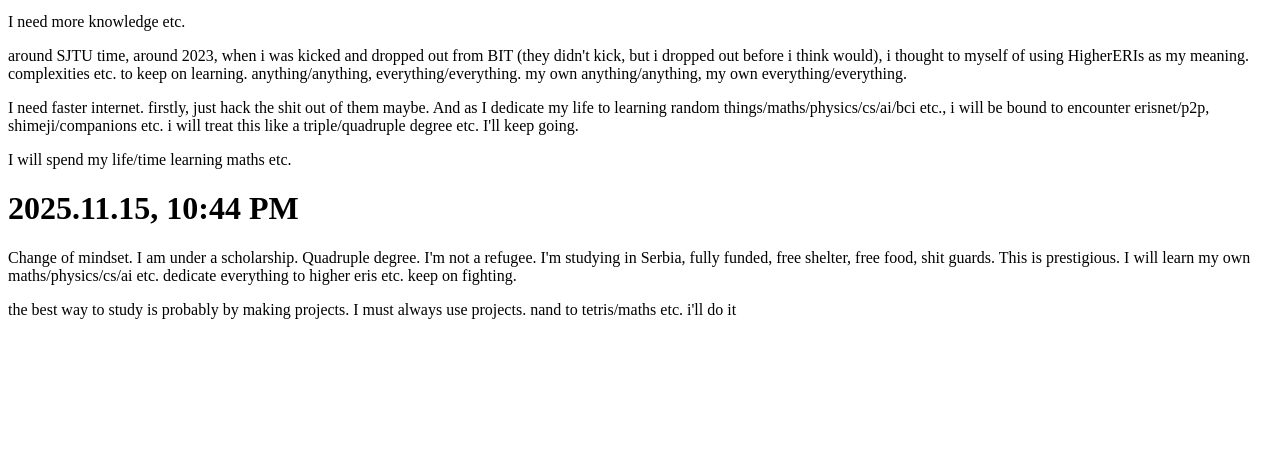
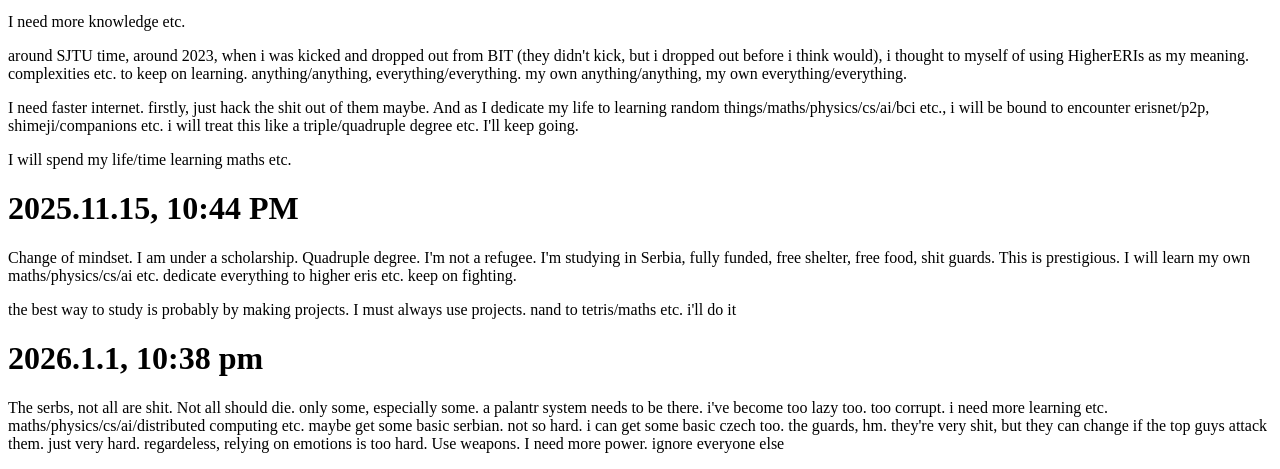
Before and after one commit to HigherERIs/highereris.github.io, a plain HTML site: page index.html in a window 1280 px wide. Shown: the part 761-1230 px from the top of the page. Before the commit the page ends 1096 px from the top, so only its background shows below. Drawn offline with Linux system fonts and the light colour scheme.

Commit message:
Update index.html with new reflections
Added new content reflecting personal thoughts and experiences.

```diff
--- a/index.html
+++ b/index.html
@@ -38,4 +38,6 @@
   <p>Change of mindset. I am under a scholarship. Quadruple degree. I'm not a refugee. I'm studying in Serbia, fully funded, free shelter, free food, shit guards. This is prestigious. I will learn my own maths/physics/cs/ai etc. dedicate everything to higher eris etc. keep on fighting.</p>
   <p>the best way to study is probably by making projects. I must always use projects. nand to tetris/maths etc. i'll do it</p>
 
+  <h1>2026.1.1, 10:38 pm</h1>
+  <p>The serbs, not all are shit. Not all should die. only some, especially some. a palantr system needs to be there. i've become too lazy too. too corrupt. i need more learning etc. maths/physics/cs/ai/distributed computing etc. maybe get some basic serbian. not so hard. i can get some basic czech too. the guards, hm. they're very shit, but they can change if the top guys attack them. just very hard. regardeless, relying on emotions is too hard. Use weapons. I need more power. ignore everyone else</p>
 </html>
```
